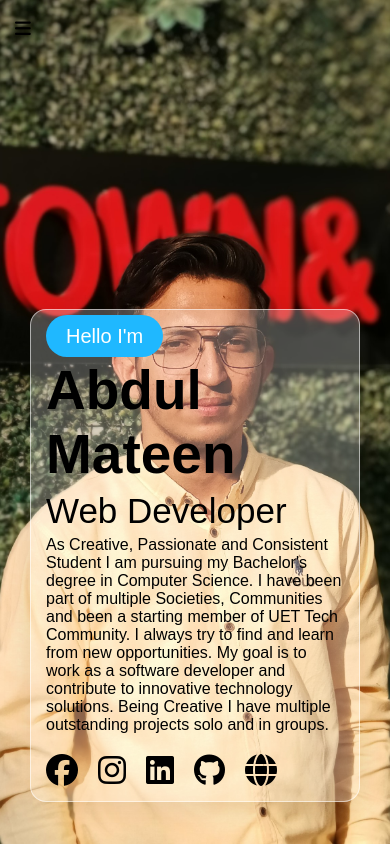
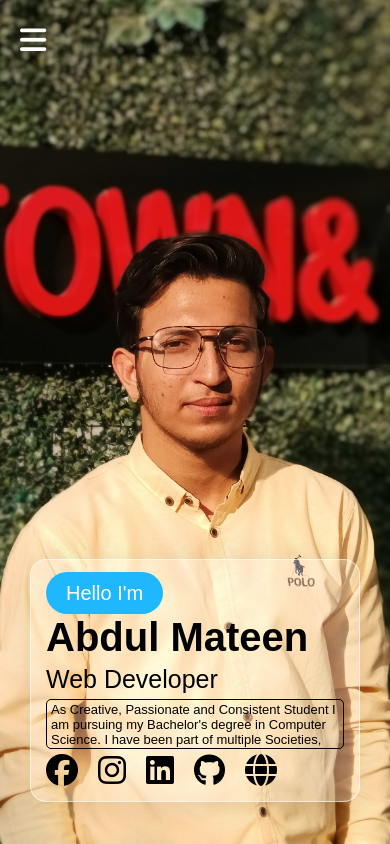
Before and after one commit to AbdulMateenzwl/Old-Portfolio, a plain HTML site: page index.html in a window 390 px wide. Drawn offline with Linux system fonts and the light colour scheme.

Commit message:
main page updated

```diff
--- a/index.html
+++ b/index.html
@@ -10,7 +10,7 @@
 
 <body>
     <nav id="nav-bar">
-        <div class="bars">
+        <div id="bars">
             <i class="fa-solid fa-bars white-color hamburger-menu fa-5x" id="bars"></i>
         </div>
         <div class="menu">
@@ -27,11 +27,11 @@
 
     <div class="main-menu">
         <div class="info">
-            <div id="test">
+            <div id="info-data">
                 <label>Hello I'm</label>
-                <h1>Abdul Mateen</h1>
-                <p class="work">Web Developer</p>
-                <p>As Creative, Passionate and Consistent Student I am pursuing my
+                <h1 id="my-name">Abdul Mateen</h1>
+                <p id="work">Web Developer</p>
+                <p id="details-info">As Creative, Passionate and Consistent Student I am pursuing my
                     Bachelor's degree in Computer Science. I have been part of
                     multiple Societies, Communities and been a starting member of
                     UET Tech Community. I always try to find and learn from new
--- a/style.css
+++ b/style.css
@@ -85,7 +85,7 @@ body{
     font-weight: bold;
     font-size: 55px;
 }
-.work{
+#work{
     margin: 5px 0px;
     font-size: 35px;
 }
@@ -130,9 +130,43 @@ body{
     #bars{
         display: block;
         margin: 5px;
-        font-size:large;
+        font-size: 30px;
+        color: white;
+    }
+    #details-info{
+        height: 50px;
+        overflow-x: scroll;
+        scroll-behavior: smooth;
+        font-size: small;
+        border: .3px solid black;
+        padding: 2px 4px;
+        border-radius: 5px;
+    }
+    #my-name{
+        font-size: 40px;
+    }
+    #work{
+        font-size: 25px;
     }
 
+    #details-info::-webkit-scrollbar {
+        -webkit-appearance: none;
+    }
+
+
+    #details-info::-webkit-scrollbar:horizontal {
+        /* height: 11px; */
+        display: none;
+    }
+
+    #details-info::-webkit-scrollbar-thumb {
+        border-radius: 8px;
+        border: 2px solid black;
+        background-color: rgba(0, 0, 0, .5);
+    }
+    .social-media{
+        margin-top: 5px;
+    }
 }
 
 @media only screen and (max-width:800px){
@@ -161,13 +195,15 @@ body{
     #nav-bar{
         position: absolute;
     }
-    #test{
+    #info-data{
         background: rgba(255, 255, 255, 0.26);
-border-radius: 16px;
-box-shadow: 0 4px 30px rgba(0, 0, 0, 0.1);
-backdrop-filter: blur(0px);
--webkit-backdrop-filter: blur(0px);
-border: 1px solid rgba(255, 255, 255, 0.56);
+        border-radius: 16px;
+        box-shadow: 0 4px 30px rgba(0, 0, 0, 0.1);
+        backdrop-filter: blur(0px);
+        -webkit-backdrop-filter: blur(0px);
+        border: 1px solid rgba(255, 255, 255, 0.56);
         padding: 15px;
+        padding-top: 22px;
     }
+
 }
```
